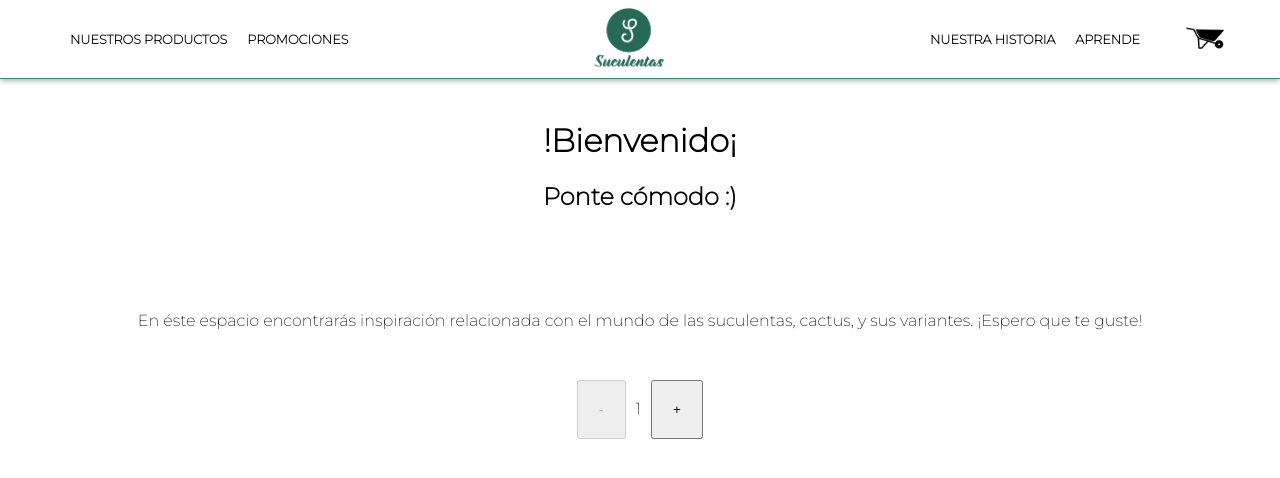
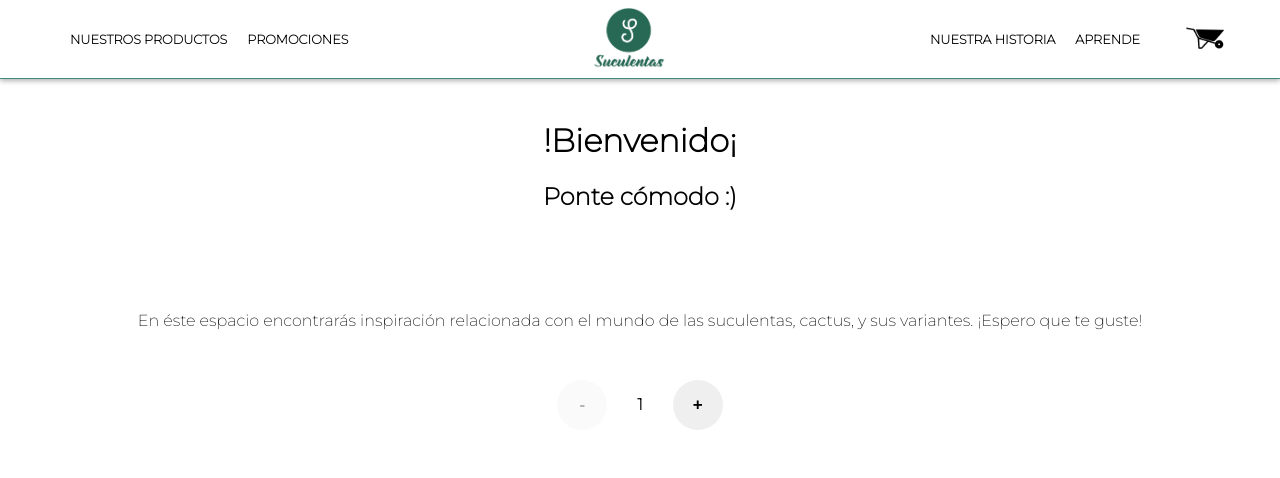
Before and after one commit to NellSheridan/suculentas, a React (Create React App) app: page / in a window 1280 px wide. Shown: the top 478 px of the page. Built offline with nearby package versions, Linux system fonts and the light colour scheme.

Commit message:
feat(): Ordena estilos de botones

```diff
--- a/src/components/ItemCount/ItemCount.css
+++ b/src/components/ItemCount/ItemCount.css
@@ -2,10 +2,19 @@
     margin-top: 50px;
 }
 button {
-    padding: 20px;
-    margin: 0 10px;
+    font-weight: bold;
+    font-size: 17px;
+    margin: 0 30px;
+    height: 50px;
+    width: 50px;
+    text-align: center;
+    /* color: white; */
+    border-radius: 50%;
+    border: none;
+    /* background-color: #6A9577; */
+    outline: none;
 }
 
 span {
-
+    font-weight: bold;
 }
```
